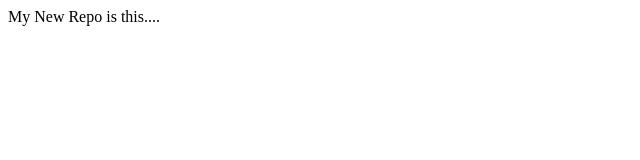
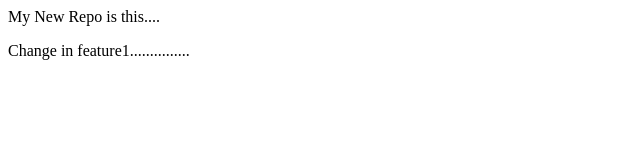
Before and after one commit to Mureed-Hussain1121/LocalRepo, a plain HTML site: page index.html in a window 1280 px wide. Shown: the whole page, without its empty margins (0-640 px from the left). Drawn offline with Linux system fonts and the light colour scheme.

Commit message:
Added new feature

```diff
--- a/index.html
+++ b/index.html
@@ -1 +1,2 @@
 <p>My New Repo is this....</p>
+<p>Change in feature1...............</p>
```
